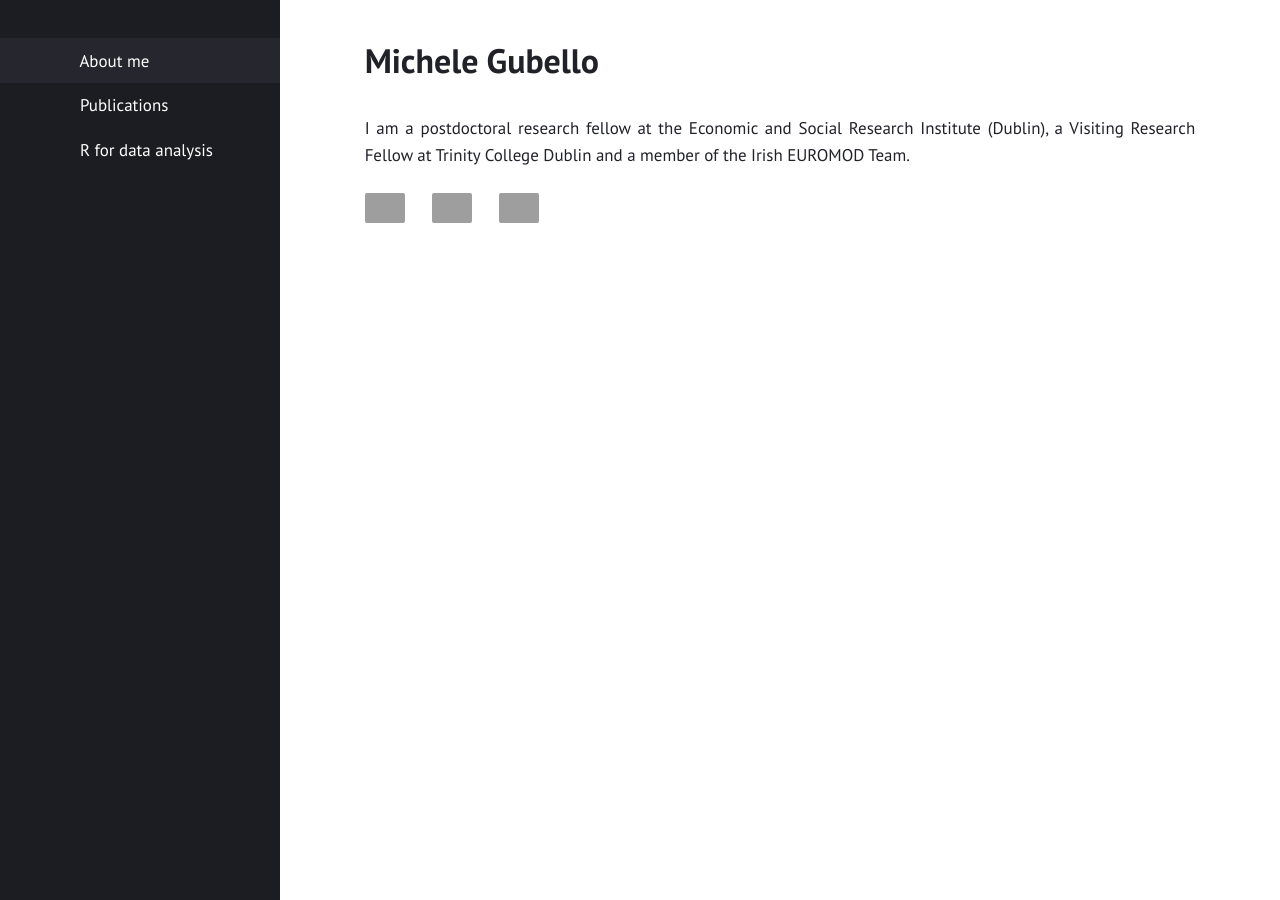
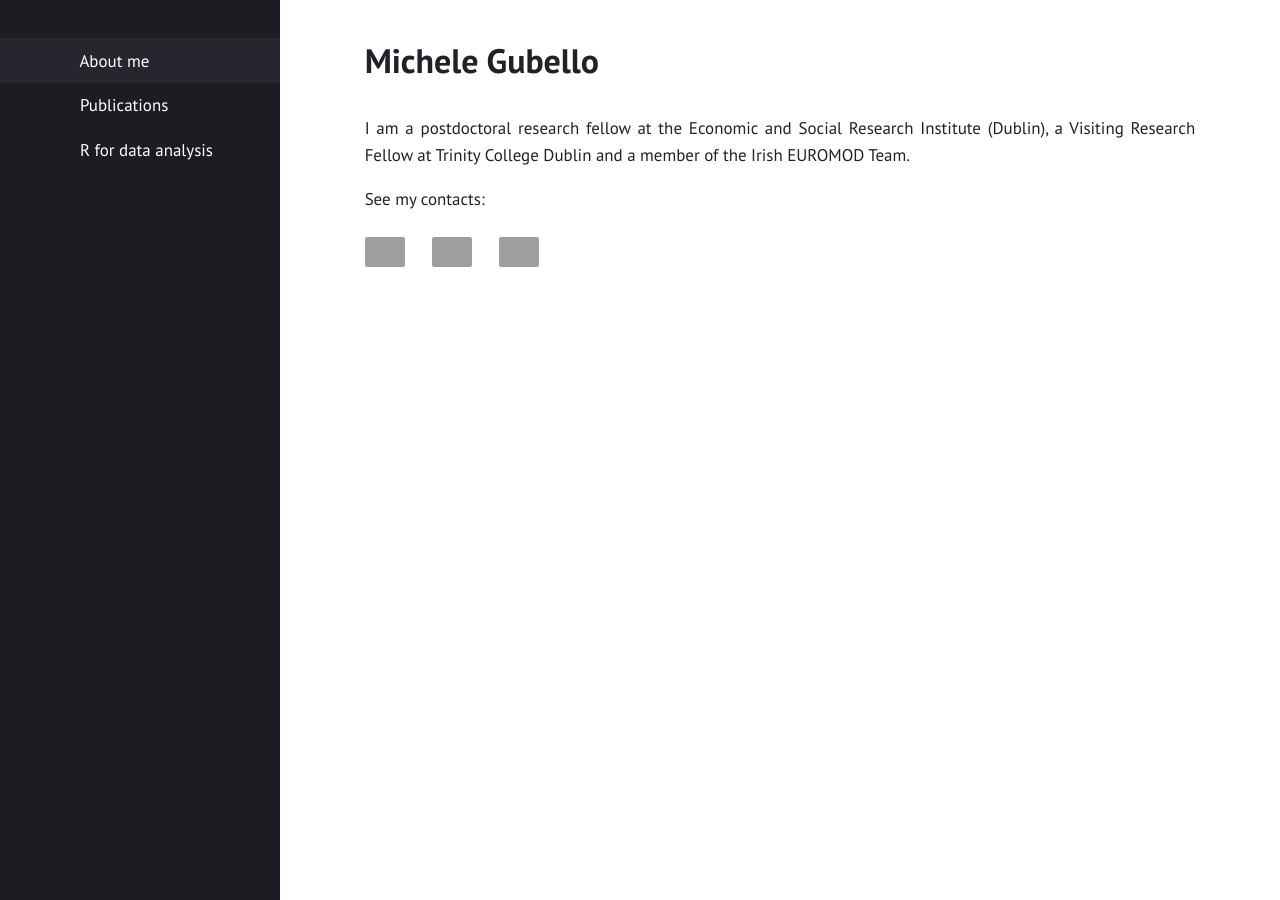
Before and after one commit to gubellom/gubellom.github.io, a Jekyll site: the page built from presentation.md, in a window 1280 px wide. Built offline with Jekyll 4.4.1, drawn with Linux system fonts in a browser that asks for light colours; grey boxes are pictures that could not be loaded.

Commit message:
Update presentation.md
Signed-off-by: Michele Gubello <62111923+gubellom@users.noreply.github.com>

```diff
--- a/presentation.md
+++ b/presentation.md
@@ -34,10 +34,14 @@ I am a postdoctoral research fellow at the Economic and Social Research Institut
 </div>
  -->
 
+
+See my contacts:
 <!--
-You can contact me at:
--->
-<p align="center">
+</p>
+  </div>
+</div>
+ -->
+ <p align="center">
   <a href="https://github.com/USERNAME">
     <img src="https://cdn.jsdelivr.net/npm/simple-icons@v10/icons/github.svg" width="40" />
   </a>
```
